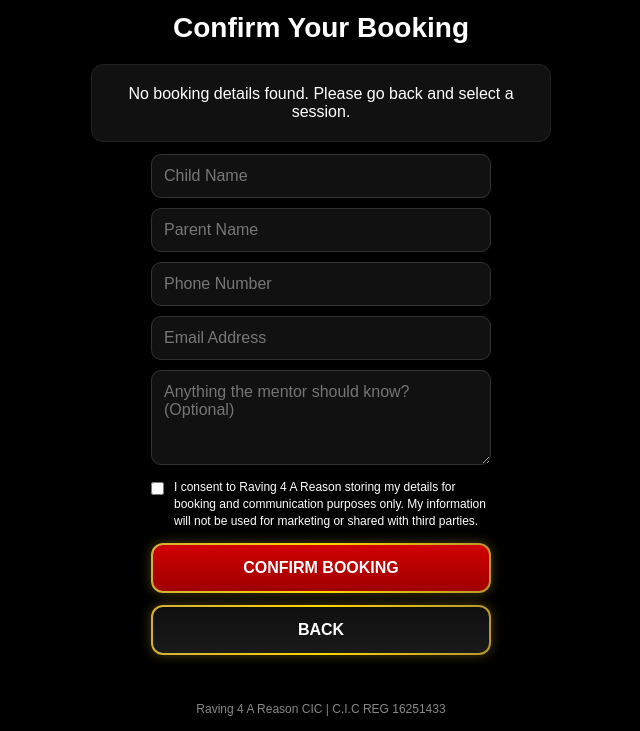
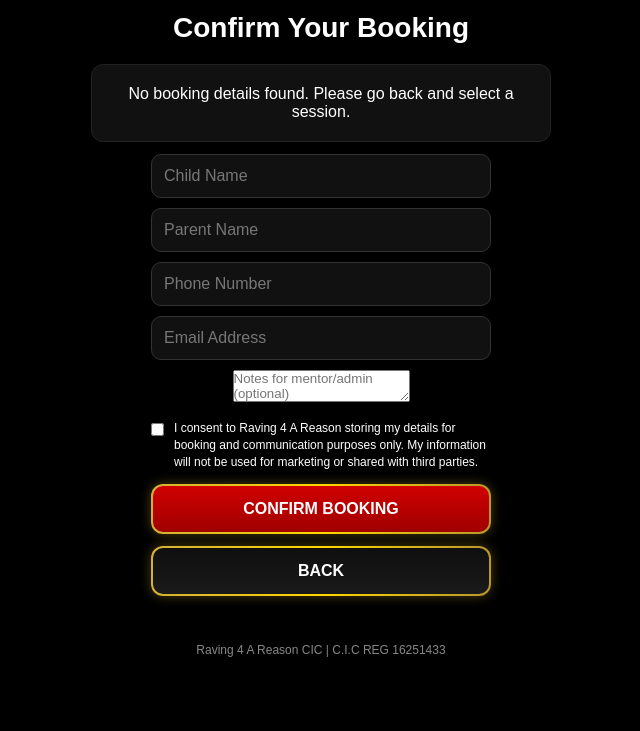
Before and after one commit to thelogobrand/raving4areason-booking, a plain HTML site: page booking.html in a window 1280 px wide. Shown: the part 182-913 px from the top of the page, without its empty margins (319-959 px from the left). After the commit the page ends 854 px from the top, so only its background shows below. Drawn offline with nearby package versions, Linux system fonts and the light colour scheme.

Commit message:
Update booking.html

```diff
--- a/booking.html
+++ b/booking.html
@@ -27,8 +27,7 @@
     <input type="text" id="parentName" placeholder="Parent Name">
     <input type="tel" id="parentPhone" placeholder="Phone Number">
     <input type="email" id="email" placeholder="Email Address">
-
-    <textarea id="bookingNotes" class="booking-notes-input" placeholder="Anything the mentor should know? (Optional)"></textarea>
+    <textarea id="bookingNotes" class="mentor-textarea" placeholder="Notes for mentor/admin (optional)"></textarea>
 
     <label class="gdpr-box">
       <input type="checkbox" id="gdprConsent">
```
